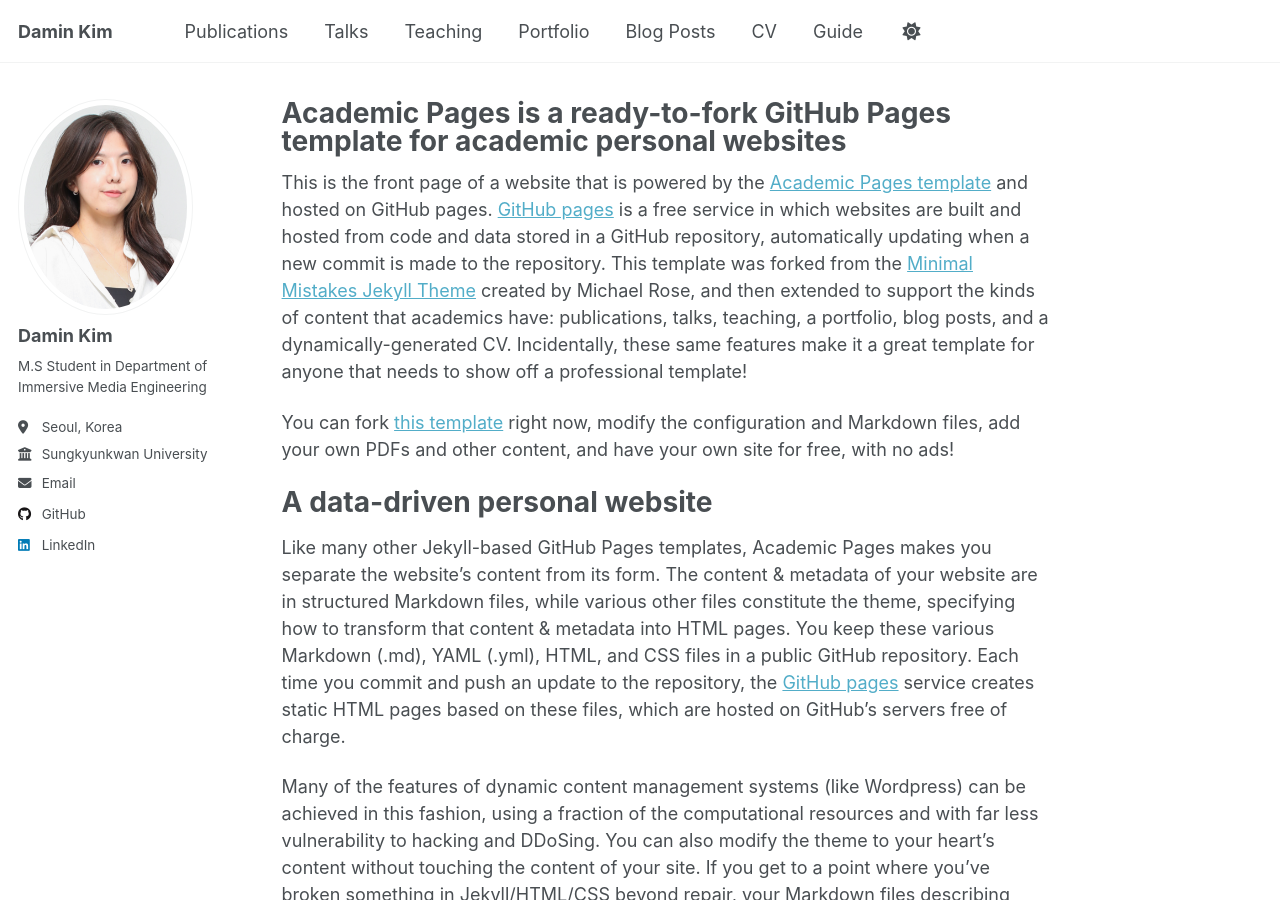
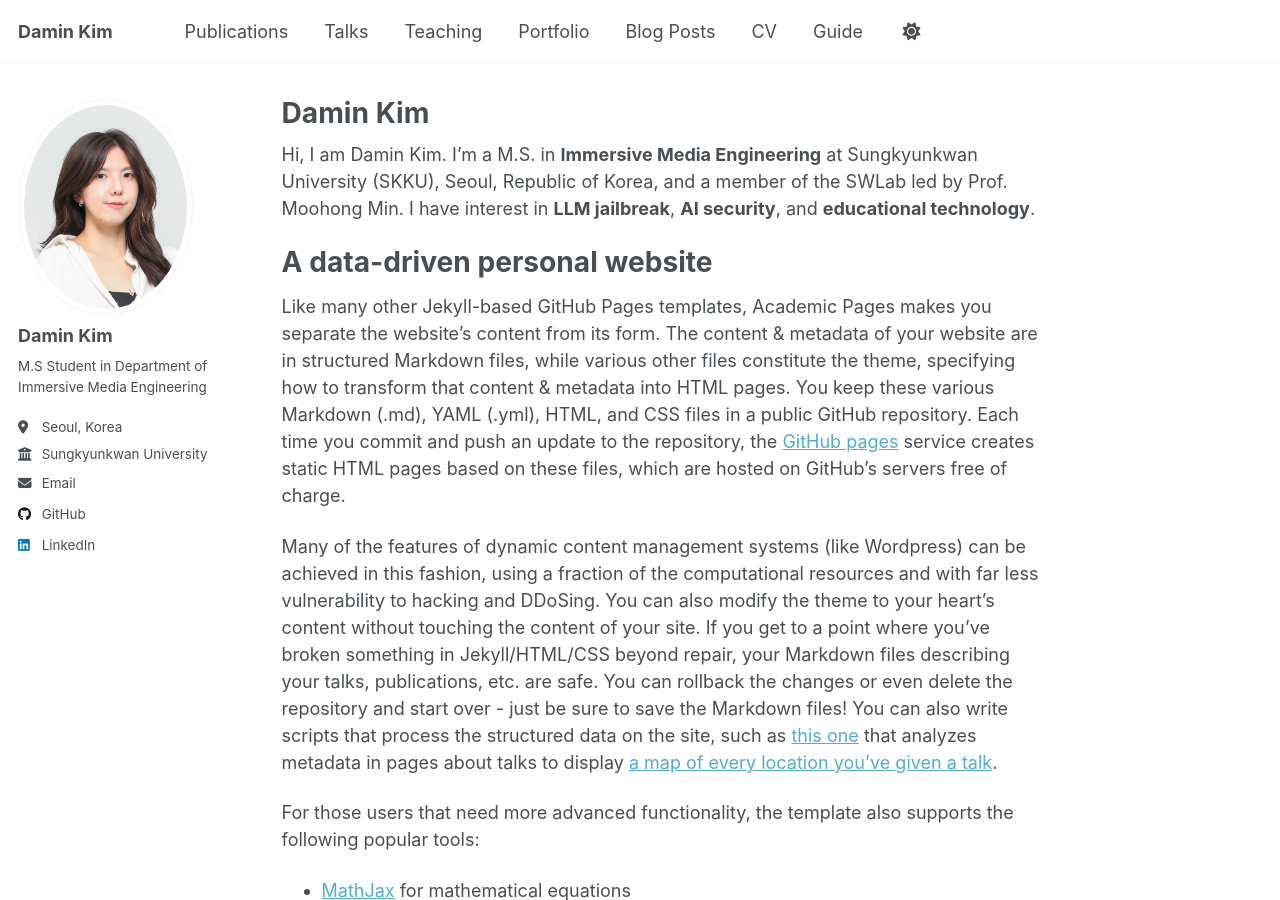
Before and after one commit to damin0129/damin0129.github.io, a Jekyll site: the page built from _pages/about.md, in a window 1280 px wide and 900 px high. Built offline with Jekyll 4.4.1, drawn with Linux system fonts in a browser that asks for light colours; a script that is not in the unit is left out.

Commit message:
change img and add about

```diff
--- a/_pages/about.md
+++ b/_pages/about.md
@@ -1,15 +1,18 @@
 ---
 permalink: /
-title: "Academic Pages is a ready-to-fork GitHub Pages template for academic personal websites"
+title: "Damin Kim"
 author_profile: true
 redirect_from:
   - /about/
   - /about.html
 ---
+Hi, I am Damin Kim.
+I'm a M.S. in **Immersive Media Engineering** at Sungkyunkwan University (SKKU), Seoul, Republic of Korea, and a member of the SWLab led by Prof. Moohong Min.
+I have interest in **LLM jailbreak**, **AI security**, and **educational technology**.
 
-This is the front page of a website that is powered by the [Academic Pages template](https://github.com/academicpages/academicpages.github.io) and hosted on GitHub pages. [GitHub pages](https://pages.github.com) is a free service in which websites are built and hosted from code and data stored in a GitHub repository, automatically updating when a new commit is made to the repository. This template was forked from the [Minimal Mistakes Jekyll Theme](https://mmistakes.github.io/minimal-mistakes/) created by Michael Rose, and then extended to support the kinds of content that academics have: publications, talks, teaching, a portfolio, blog posts, and a dynamically-generated CV. Incidentally, these same features make it a great template for anyone that needs to show off a professional template!
+<!-- This is the front page of a website that is powered by the [Academic Pages template](https://github.com/academicpages/academicpages.github.io) and hosted on GitHub pages. [GitHub pages](https://pages.github.com) is a free service in which websites are built and hosted from code and data stored in a GitHub repository, automatically updating when a new commit is made to the repository. This template was forked from the [Minimal Mistakes Jekyll Theme](https://mmistakes.github.io/minimal-mistakes/) created by Michael Rose, and then extended to support the kinds of content that academics have: publications, talks, teaching, a portfolio, blog posts, and a dynamically-generated CV. Incidentally, these same features make it a great template for anyone that needs to show off a professional template!
 
- You can fork [this template](https://github.com/academicpages/academicpages.github.io) right now, modify the configuration and Markdown files, add your own PDFs and other content, and have your own site for free, with no ads!
+ You can fork [this template](https://github.com/academicpages/academicpages.github.io) right now, modify the configuration and Markdown files, add your own PDFs and other content, and have your own site for free, with no ads! -->
 
 A data-driven personal website
 ======
```
Also changed, not shown: images/profile.png, images/profile_1.png (added).
